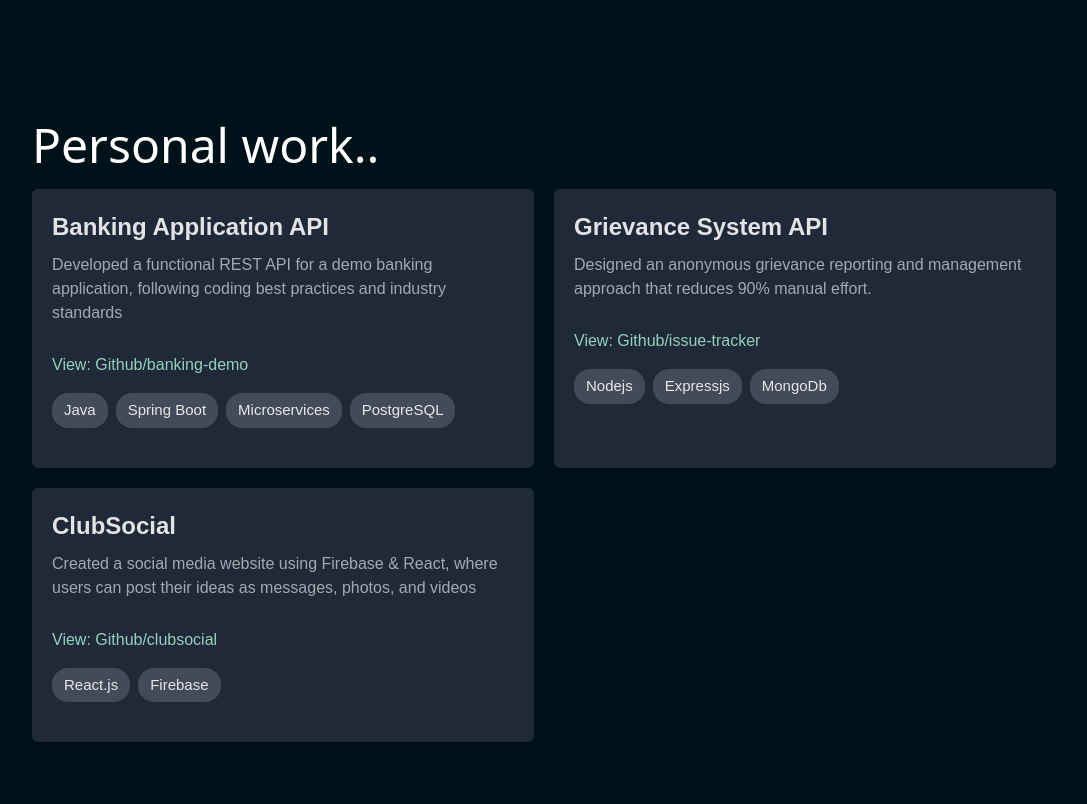
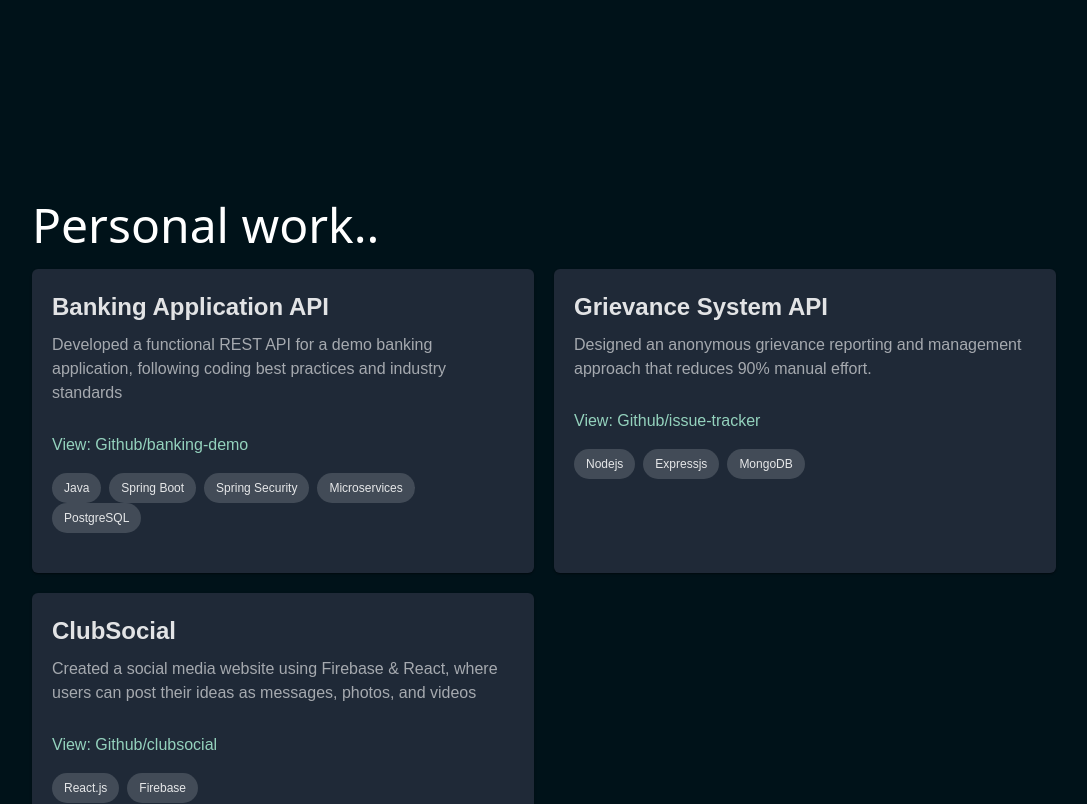
Before and after one commit to FaiyazMujawar/website, a React (Vite) app: page / in a window 1280 px wide. Shown: the part 1800-2604 px from the top of the page, without its empty margins (96-1183 px from the left). Built offline with nearby package versions, Linux system fonts and the light colour scheme; a web font is replaced by a local one.

Commit message:
added basic footer

```diff
--- a/src/components/experience/index.tsx
+++ b/src/components/experience/index.tsx
@@ -2,7 +2,7 @@ import { experience } from '../../profile.json';
 import Company from './company';
 const Experience = () => {
   return (
-    <div className='py-20'>
+    <div id='work' className='py-20'>
       <h1 className='text-5xl'>Where have I worked?</h1>
       {experience.map((company, index) => (
         <Company key={index + 1} company={{ index: index + 1, ...company }} />
--- a/src/components/footer/index.tsx
+++ b/src/components/footer/index.tsx
@@ -1,12 +1,13 @@
 const Footer = () => {
   return (
-    <div>
+    <div className='w-full flex flex-col justify-center items-center py-6 text-gray-300'>
       <p>
-        Designed and Developed by <span>Faiyaz Mujawar</span>
+        Designed and developed by <span>Faiyaz Mujawar</span>
       </p>
       <p>
-        Built with <span>React</span> and <span>PrimeReact</span>. Hosted on
-        <span>Vercel</span>.
+        Built with <span className='text-[var(--primary)]'>React</span> and{' '}
+        <span className='text-[var(--primary)]'>PrimeReact</span>. Hosted on
+        <span className='text-[var(--primary)]'>Vercel</span>.
       </p>
     </div>
   );
--- a/src/components/navigation/index.tsx
+++ b/src/components/navigation/index.tsx
@@ -6,12 +6,11 @@ const Navbar = () => {
       <div className='name text-[1.25rem]'>
         <a href='#'>faiyazmujawar</a>
       </div>
-      <div className='links grid grid-cols-5 gap-2 text-center items-center'>
+      <div className='links grid grid-cols-4 gap-2 text-center items-center'>
         <a href='#home'>Home</a>
         <a href='#about'>About</a>
         <a href='#work'>Work</a>
         <a href='#skills'>Skills</a>
-        <a href='#contact'>Contact</a>
       </div>
     </div>
   );
--- a/src/components/skills/index.tsx
+++ b/src/components/skills/index.tsx
@@ -4,7 +4,7 @@ import Skill from './skill';
 
 const Skills = () => {
   return (
-    <div id='skills py-20'>
+    <div id='skills' className='py-20'>
       <div>
         <h1 className='text-5xl'>Personal work..</h1>
         <div className='grid grid-cols-2 gap-5 py-5'>
@@ -13,7 +13,7 @@ const Skills = () => {
           ))}
         </div>
       </div>
-      <div className='py-20'>
+      <div className='mt-10'>
         {/* This should be in tabs */}
         <h1 className='text-5xl'>My Skills</h1>
         {/* This should be grid */}
--- a/src/components/skills/project.tsx
+++ b/src/components/skills/project.tsx
@@ -25,27 +25,10 @@ const Project = ({ project }: { project: ProjectProps }) => {
         </a>
       </div>
       {project.keywords.map((keyword, index) => (
-        <Chip key={index} label={keyword} className='mr-2 text-[15px]' />
+        <Chip key={index} label={keyword} className='mr-2 text-[12px]' />
       ))}
     </Card>
   );
 };
 
 export default Project;
-
-{
-  /* <div className='p-5 border-[1px] border-gray-800 rounded-lg px-10'>
-      <h3
-        className='text-3xl hover:cursor-pointer hover:text-[var(--primary)] mb-2'
-        onClick={() => window.open(project.url.href, '_blank')}
-      >
-        {project.name}
-      </h3>
-      {project.description && (
-        <p className='text-gray-500 mb-4'>{project.description}</p>
-      )}
-      {project.keywords.map((keyword, index) => (
-        <Chip key={index} label={keyword} className='mr-2 text-[12px]' />
-      ))}
-    </div> */
-}
--- a/src/profile.json
+++ b/src/profile.json
@@ -37,6 +37,7 @@
             "keywords": [
                 "Java",
                 "Spring Boot",
+                "Spring Security",
                 "Microservices",
                 "PostgreSQL"
             ],
@@ -52,7 +53,7 @@
             "keywords": [
                 "Nodejs",
                 "Expressjs",
-                "MongoDb"
+                "MongoDB"
             ],
             "url": {
                 "label": "Github/issue-tracker",
```
